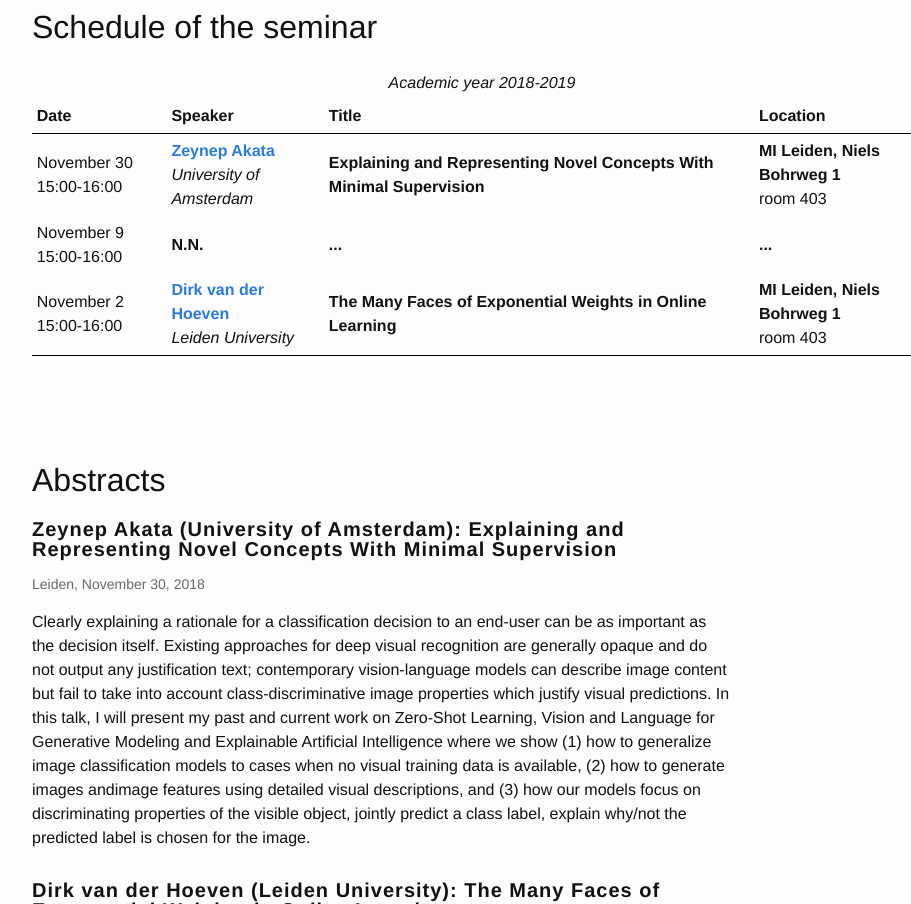
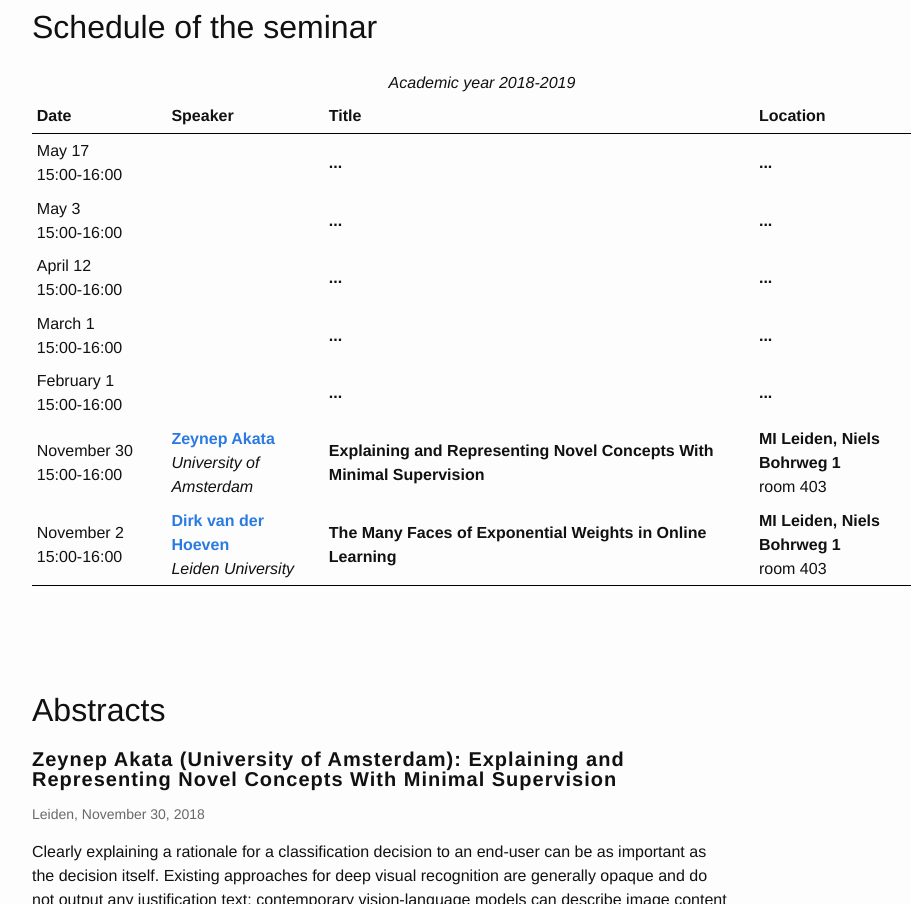
Before and after one commit to mschauer/StructuresSeminar, a plain HTML site: page index.html in a window 1280 px wide. Shown: the part 958-1862 px from the top of the page, without its empty margins (158-1069 px from the left). Drawn offline with Linux system fonts and the light colour scheme.

Commit message:
Update dates

```diff
--- a/index.html
+++ b/index.html
@@ -12,7 +12,7 @@
 <body>
   <div class="content">
 
-    <h1>The Thematic Seminar 2018: Machine Learning and Statistics for Structures </h1>
+    <h1>The Thematic Seminar 2018/2019: Machine Learning and Statistics for Structures </h1>
     <p>
       The Thematic Seminar is an informal seminar focusing on the recent development in statistics with talks in Leiden and Amsterdam.
       This year’s Thematic Seminar continues the Statistics for Structures Seminar on statistics for structural data and introduces
@@ -71,6 +71,107 @@
         </thead>
         <tbody>
           <tr>
+            <td> May 17
+              <br>15:00-16:00
+            </td>
+
+            <td>
+              <b>
+
+              </b>
+              <br>
+              <i></i>
+            </td>
+            <td>
+              <b>...</b>
+              <br>
+            </td>
+            <td>
+              <b>...</b>
+              <br></td>
+          </tr>
+          <tr>
+            <td> May 3
+              <br>15:00-16:00
+            </td>
+
+            <td>
+              <b>
+
+              </b>
+              <br>
+              <i></i>
+            </td>
+            <td>
+              <b>...</b>
+              <br>
+            </td>
+            <td>
+              <b>...</b>
+              <br></td>
+          </tr>
+          <tr>
+            <td> April 12
+              <br>15:00-16:00
+            </td>
+
+            <td>
+              <b>
+
+              </b>
+              <br>
+              <i></i>
+            </td>
+            <td>
+              <b>...</b>
+              <br>
+            </td>
+            <td>
+              <b>...</b>
+              <br></td>
+          </tr>
+          <tr>
+            <td> March 1
+              <br>15:00-16:00
+            </td>
+
+            <td>
+              <b>
+
+              </b>
+              <br>
+              <i></i>
+            </td>
+            <td>
+              <b>...</b>
+              <br>
+            </td>
+            <td>
+              <b>...</b>
+              <br></td>
+          </tr>
+          <tr>
+            <td> February 1
+              <br>15:00-16:00
+            </td>
+
+            <td>
+              <b>
+
+              </b>
+              <br>
+              <i></i>
+            </td>
+            <td>
+              <b>...</b>
+              <br>
+            </td>
+            <td>
+              <b>...</b>
+              <br></td>
+          </tr>
+          <hline>
+        <tr>
             <td> November 30
               <br>15:00-16:00
             </td>
@@ -90,26 +191,6 @@
               <b>MI Leiden, Niels Bohrweg 1 </b>
               <br>room 403
             </td>
-          </tr>
-          <tr>
-            <td> November 9
-              <br>15:00-16:00
-            </td>
-
-            <td>
-              <b>
-                N.N.
-              </b>
-              <br>
-              <i></i>
-            </td>
-            <td>
-              <b>...</b>
-              <br>
-            </td>
-            <td>
-              <b>...</b>
-              <br></td>
           </tr>
           <tr>
             <td> November 2
```
